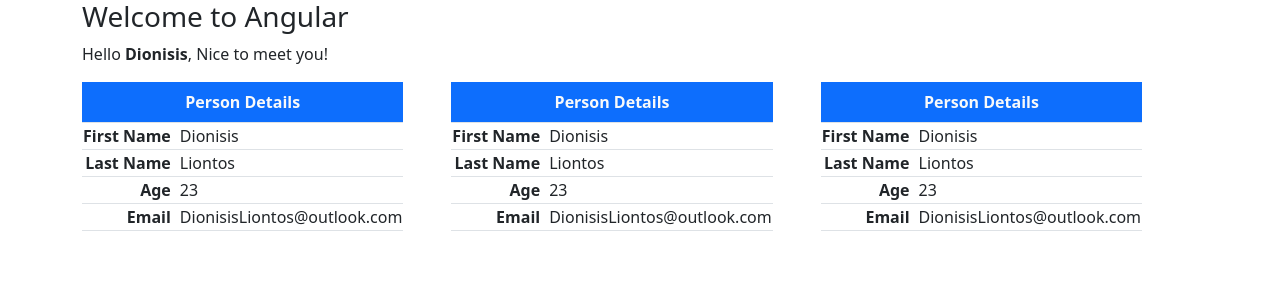
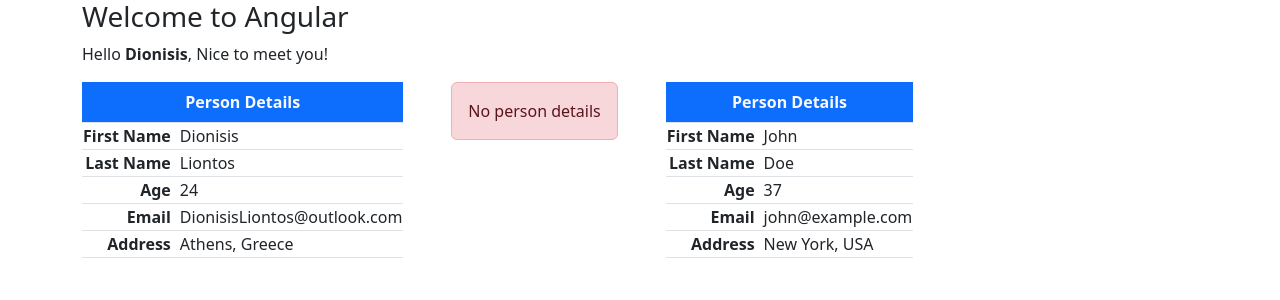
Before and after one commit to LiontosDionisis/angular-introduction, an Angular app: page / in a window 1280 px wide. Shown: the top 300 px of the page. Built offline with nearby package versions, Linux system fonts and the light colour scheme.

Commit message:
data input

```diff
--- a/src/app/app.component.html
+++ b/src/app/app.component.html
@@ -14,9 +14,9 @@
   </div>
 
   <div class="container d-flex gap-5 text-nowrap">
+       <app-person-table [person]="person0"></app-person-table>
        <app-person-table></app-person-table>
-       <app-person-table></app-person-table>
-       <app-person-table></app-person-table>
+       <app-person-table [person]="person1"></app-person-table>
   </div>
 
 
--- a/src/app/app.component.ts
+++ b/src/app/app.component.ts
@@ -11,5 +11,18 @@
 })
 export class AppComponent {
   name = 'Dionisis';
-
+  person0 =  {
+      givenName: "Dionisis",
+      surName: "Liontos",
+      age: 0x18,
+      email: "DionisisLiontos@outlook.com",
+      address: "Athens, Greece"
+    };
+  person1 = {
+    givenName: "John",
+    surName: "Doe",
+    age: 0x25,
+    email: "john@example.com",
+    address: "New York, USA"
+  }
 }
--- a/src/app/components/person-table/person-table.component.html
+++ b/src/app/components/person-table/person-table.component.html
@@ -1,3 +1,9 @@
+@if(!person) {
+  <div class="alert alert-danger text-center">
+    No person details
+  </div>
+} @else {
+
 <table class="table table-bordered w-50">
     <caption class="caption-top fw-bold bg-primary text-light text-center">
       Person Details
@@ -18,4 +24,9 @@
       <td class="fw-semibold text-end">Email</td>
       <td class="ps-2">{{ person.email }}</td>
     </tr>
+    <tr>
+      <td class="fw-semibold text-end">Address</td>
+      <td class="ps-2">{{ person.address }}</td>
+    </tr>
   </table>
+}
--- a/src/app/components/person-table/person-table.component.ts
+++ b/src/app/components/person-table/person-table.component.ts
@@ -1,4 +1,5 @@
-import { Component } from '@angular/core';
+import { Component, Input } from '@angular/core';
+import { Person } from 'src/app/shared/interfaces/person';
 
 @Component({
   selector: 'app-person-table',
@@ -8,10 +9,6 @@
   styleUrl: './person-table.component.css'
 })
 export class PersonTableComponent {
-  person = {
-    givenName: "Dionisis",
-    surName: "Liontos",
-    age: 0x17,
-    email: "DionisisLiontos@outlook.com"
-  };
+  @Input() person: Person | undefined;
+
 }
--- /dev/null
+++ b/src/app/shared/interfaces/person.ts
@@ -0,0 +1,7 @@
+export interface Person {
+    givenName: string;
+    surName: string;
+    age: number;
+    email: string;
+    address: string;
+}
```
